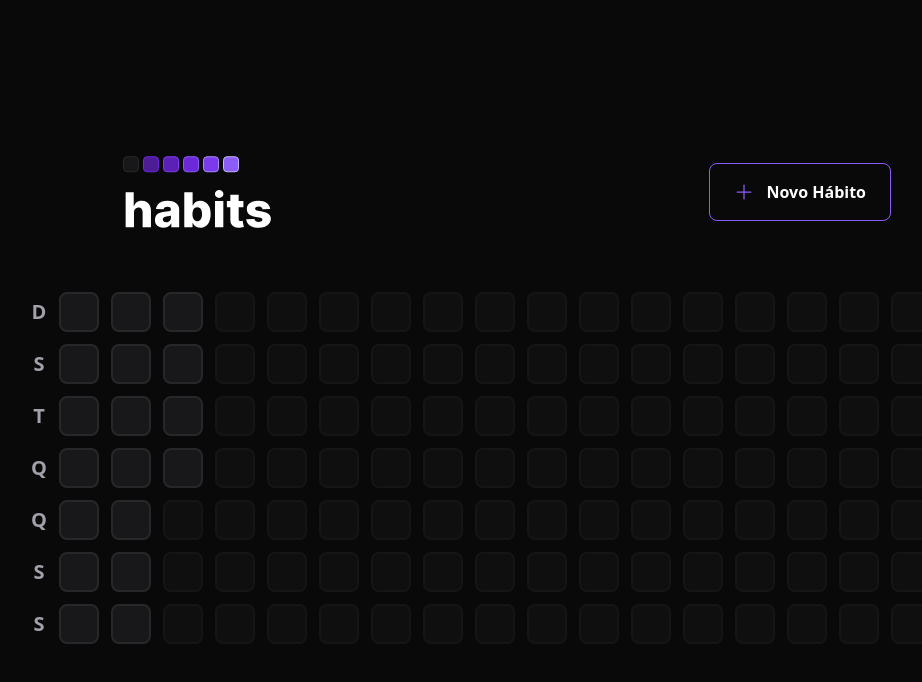
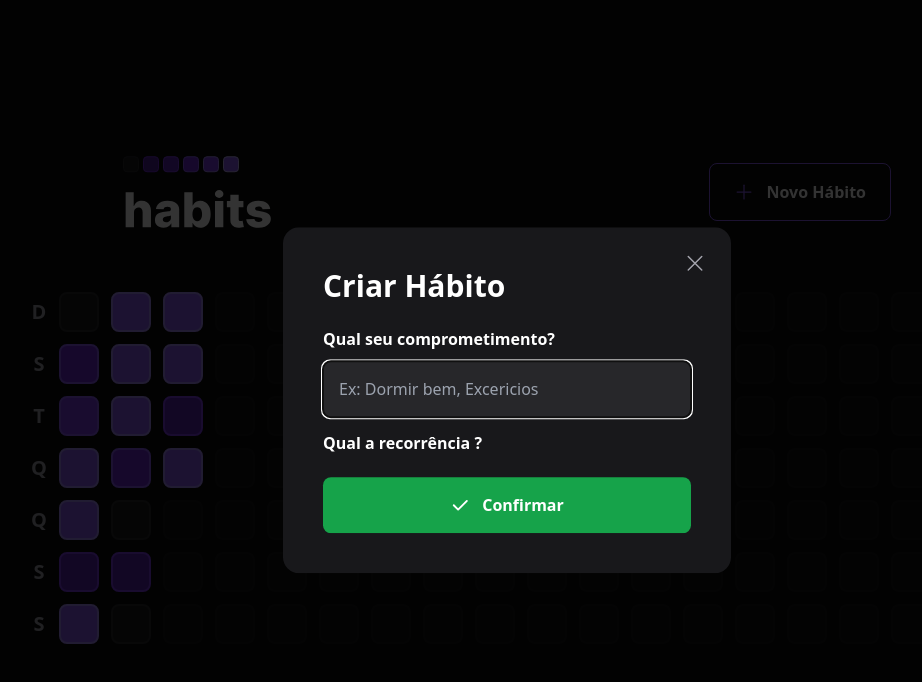
Before and after one commit to ViniciusLima7/habits, a React (Vite) app: page / in a window 1280 px wide. Both pictures are taken after a click on the button "Novo Hábito". Shown: the top 682 px of the page, without its empty margins (133-1055 px from the left). Built offline with nearby package versions, Linux system fonts and the light colour scheme.

Commit message:
Adiciona Novos Componentes e Modal

```diff
--- a/package.json
+++ b/package.json
@@ -9,6 +9,9 @@
     "preview": "vite preview"
   },
   "dependencies": {
+    "@radix-ui/react-dialog": "^1.0.2",
+    "@radix-ui/react-popover": "^1.0.3",
+    "clsx": "^1.2.1",
     "dayjs": "^1.11.7",
     "phosphor-react": "^1.4.1",
     "react": "^18.2.0",
--- a/src/components/HabitDay.tsx
+++ b/src/components/HabitDay.tsx
@@ -1,5 +1,43 @@
-export function HabitDay() {
+import * as Popover from "@radix-ui/react-popover";
+import clsx from "clsx";
+import { ProgressBar } from "./ProgressBar";
+
+interface HabitDayProps {
+  completed: number;
+  amount: number;
+}
+
+export function HabitDay(props: HabitDayProps) {
+  const completedPercentage = Math.round(
+    (props.completed / props.amount) * 100
+  );
+
   return (
-    <div className="w-10 h-10 bg-zinc-900 border-2 border-zinc-800 rounded-lg "></div>
+    <Popover.Root>
+      <Popover.Trigger
+        className={clsx("w-10 h-10  border-2 rounded-lg", {
+          "bg-zinc-900  border-zinc-800": completedPercentage === 0,
+          "bg-violet-900 border-violet-700":
+            completedPercentage > 0 && completedPercentage < 20,
+          "bg-violet-800 border-violet-600":
+            completedPercentage >= 20 && completedPercentage < 40,
+          "bg-violet-700 border-violet-500":
+            completedPercentage >= 40 && completedPercentage < 60,
+          "bg-violet-600 border-violet-500":
+            completedPercentage >= 60 && completedPercentage < 80,
+          "bg-violet-500 border-violet-400": completedPercentage >= 80,
+        })}
+      />
+      <Popover.Portal>
+        <Popover.Content className="min-w-[320px] p-6 rounded-2xl bg-zinc-900 flex flex-col">
+          <span className="font-semibold text-zinc-400 ">Sexta Feira</span>
+          <span className="mt-1 font-extrabold leading-tight text-3xl">
+            20/01
+          </span>
+          <ProgressBar progress={completedPercentage} />
+          <Popover.Arrow className="fill-zinc-900" height={8} width={16} />
+        </Popover.Content>
+      </Popover.Portal>
+    </Popover.Root>
   );
 }
--- a/src/components/Header.tsx
+++ b/src/components/Header.tsx
@@ -1,17 +1,41 @@
 import logoImage from "../assets/logo.svg";
-import { Plus } from "phosphor-react";
+import { Plus, X } from "phosphor-react";
+import { useState } from "react";
+import * as Dialog from "@radix-ui/react-dialog";
+import { NewHabitForm } from "./NewHabitForm";
 
 export function Header() {
+  const [isModalOpen, setIsModalOpen] = useState(false);
+
   return (
     <div className="w-full max-w-3xl mx-auto flex items-center justify-between">
       <img src={logoImage} alt="Logo Habitos" />
-      <button
-        className="border border-violet-500 font-semibold rounded-lg px-6 py-4 flex items-center gap-3 hover:border-violet-300"
-        type="button"
-      >
-        <Plus size={20} className="text-violet-500" />
-        Novo Hábito
-      </button>
+
+      <Dialog.Root>
+        <Dialog.Trigger
+          className="border border-violet-500 font-semibold rounded-lg px-6 py-4 flex items-center gap-3 hover:border-violet-300"
+          type="button"
+        >
+          <Plus size={20} className="text-violet-500" />
+          Novo Hábito
+        </Dialog.Trigger>
+
+        <Dialog.Portal>
+          <Dialog.Overlay className="w-screen h-screen bg-black/80 fixed inset-0" />
+
+          <Dialog.Content className="absolute p-10 bg-zinc-900 rounded-2xl w-full max-w-md top-1/2 left-1/2 -translate-x-1/2 -translate-y-1/2">
+            <Dialog.Close className="absolute right-6 top-6 text-zinc-400 hover:text-zinc-200">
+              <X size={24} aria-label="Fechar" />
+            </Dialog.Close>
+
+            <Dialog.Title className="text-3xl leading-tight font-extrabold">
+              Criar Hábito
+            </Dialog.Title>
+
+            <NewHabitForm />
+          </Dialog.Content>
+        </Dialog.Portal>
+      </Dialog.Root>
     </div>
   );
 }
--- /dev/null
+++ b/src/components/NewHabitForm.tsx
@@ -0,0 +1,32 @@
+import { Check } from "phosphor-react";
+
+export function NewHabitForm() {
+  return (
+    <form className="w-full flex flex-col mt-6">
+      <label className="font-semibold leading-tight" htmlFor="title">
+        Qual seu comprometimento?
+      </label>
+
+      <input
+        type="text"
+        id="title"
+        placeholder="Ex: Dormir bem, Excericios"
+        autoFocus
+        className="p-4 rounded-lg mt-3 bg-zinc-800 text-white palceholder:text-zinc-400"
+      />
+
+      <label className="font-semibold leading-tight mt-4">
+        Qual a recorrência ?
+      </label>
+
+      <button
+        className="mt-6 rounded-lg p-4 flex items-center justify-center gap-3 font-semibold bg-green-600 hover:bg-green-500"
+        type="submit"
+        // id="title"
+      >
+        <Check size={20} weight="bold" />
+        Confirmar
+      </button>
+    </form>
+  );
+}
--- /dev/null
+++ b/src/components/ProgressBar.tsx
@@ -0,0 +1,19 @@
+interface ProgressBarProps {
+  progress: number;
+}
+
+export function ProgressBar(props: ProgressBarProps) {
+  return (
+    <div className="h-3 rounded-xl  bg-zinc-700 w-full mt-4">
+      <div
+        role="progressbar"
+        aria-label="Progresso de Habitos completados nesse dia"
+        aria-valuenow={props.progress}
+        className="h-3 rounded-xl bg-violet-600"
+        style={{
+          width: `${props.progress}%`,
+        }}
+      ></div>
+    </div>
+  );
+}
--- a/src/components/SummaryTable.tsx
+++ b/src/components/SummaryTable.tsx
@@ -27,7 +27,13 @@
 
       <div className="grid grid-rows-7 grid-flow-col gap-3">
         {summaryDates.map((date, index) => {
-          return <HabitDay key={index} />;
+          return (
+            <HabitDay
+              amount={5}
+              completed={Math.round(Math.random() * 5)}
+              key={index}
+            />
+          );
         })}
 
         {amountOfDaysToFill > 0 &&
```
Also changed, not shown: 1 other file (tests, documents, lock files or other folders).
